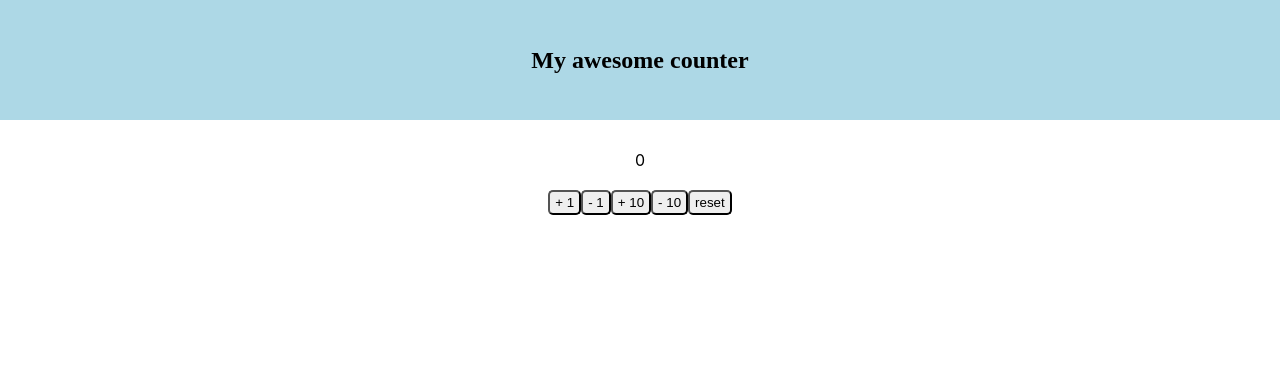
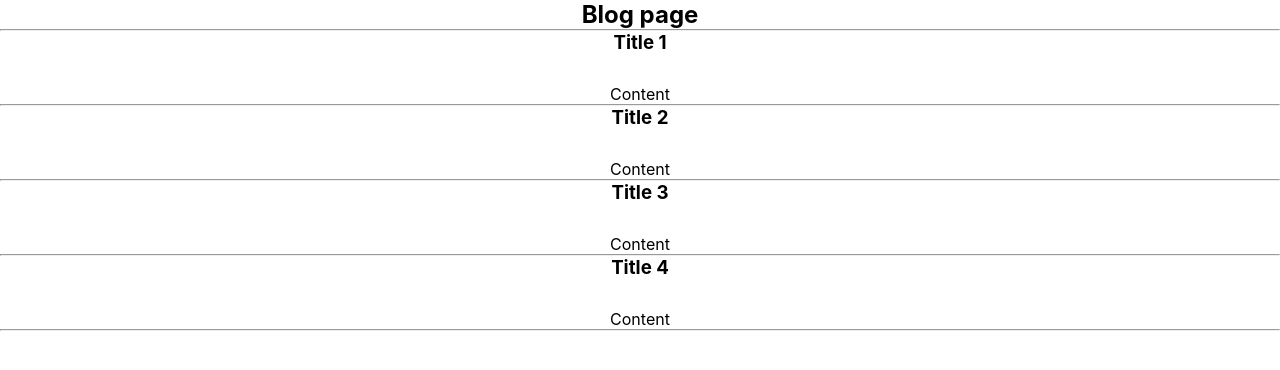
Before and after one commit to magb7/react-redux, a React (Create React App) app: page / in a window 1280 px wide. Shown: the top 370 px of the page. Built offline with nearby package versions, Linux system fonts and the light colour scheme.

Commit message:
start todo list

```diff
--- a/src/App.js
+++ b/src/App.js
@@ -1,14 +1,12 @@
 import React, { Component } from "react";
 import "./App.css";
-import CounterContainer from "./components/CounterContainer";
-import Navbar from "./components/Navbar";
+import Blog from "./components/Blog";
 
 class App extends Component {
   render() {
     return (
       <div className="App">
-        <Navbar />
-        <CounterContainer />
+        <Blog />
       </div>
     );
   }
--- /dev/null
+++ b/src/components/Blog.js
@@ -0,0 +1,28 @@
+import React from "react";
+import { useSelector } from "react-redux";
+
+const Blog = () => {
+  const posts = useSelector((state) => state.posts);
+
+  return (
+    <div>
+      <h2>Blog page</h2>
+      <hr />
+      {posts.length ? (
+        posts.map((post) => {
+          return (
+            <div key={post.id}>
+              <h3>{post.title}</h3>
+              <p>{post.body}</p>
+              <hr />
+            </div>
+          );
+        })
+      ) : (
+        <p>No article</p>
+      )}
+    </div>
+  );
+};
+
+export default Blog;
--- a/src/index.js
+++ b/src/index.js
@@ -4,11 +4,11 @@ import { createStore } from "redux";
 import { Provider } from "react-redux";
 import "./index.css";
 import App from "./App";
-import counterReducer from "./reducers/counterReducer";
 import * as serviceWorker from "./serviceWorker";
+import rootReducer from "./redux/reducers/rootReducer";
 
 const store = createStore(
-  counterReducer,
+  rootReducer,
   window.__REDUX_DEVTOOLS_EXTENSION__ && window.__REDUX_DEVTOOLS_EXTENSION__()
 );
 
--- /dev/null
+++ b/src/redux/reducers/rootReducer.js
@@ -0,0 +1,30 @@
+const initState = {
+  posts: [
+    {
+      id: 1,
+      title: "Title 1",
+      body: "Content",
+    },
+    {
+      id: 2,
+      title: "Title 2",
+      body: "Content",
+    },
+    {
+      id: 3,
+      title: "Title 3",
+      body: "Content",
+    },
+    {
+      id: 4,
+      title: "Title 4",
+      body: "Content",
+    },
+  ],
+};
+
+const rootReducer = (state = initState, action) => {
+  return state;
+};
+
+export default rootReducer;
```
Also changed, not shown: src/redux/reducers/counterReducer.js (renamed from src/reducers/counterReducer.js), src/redux/reducers/lightReducer.js (renamed from src/reducers/lightReducer.js).
